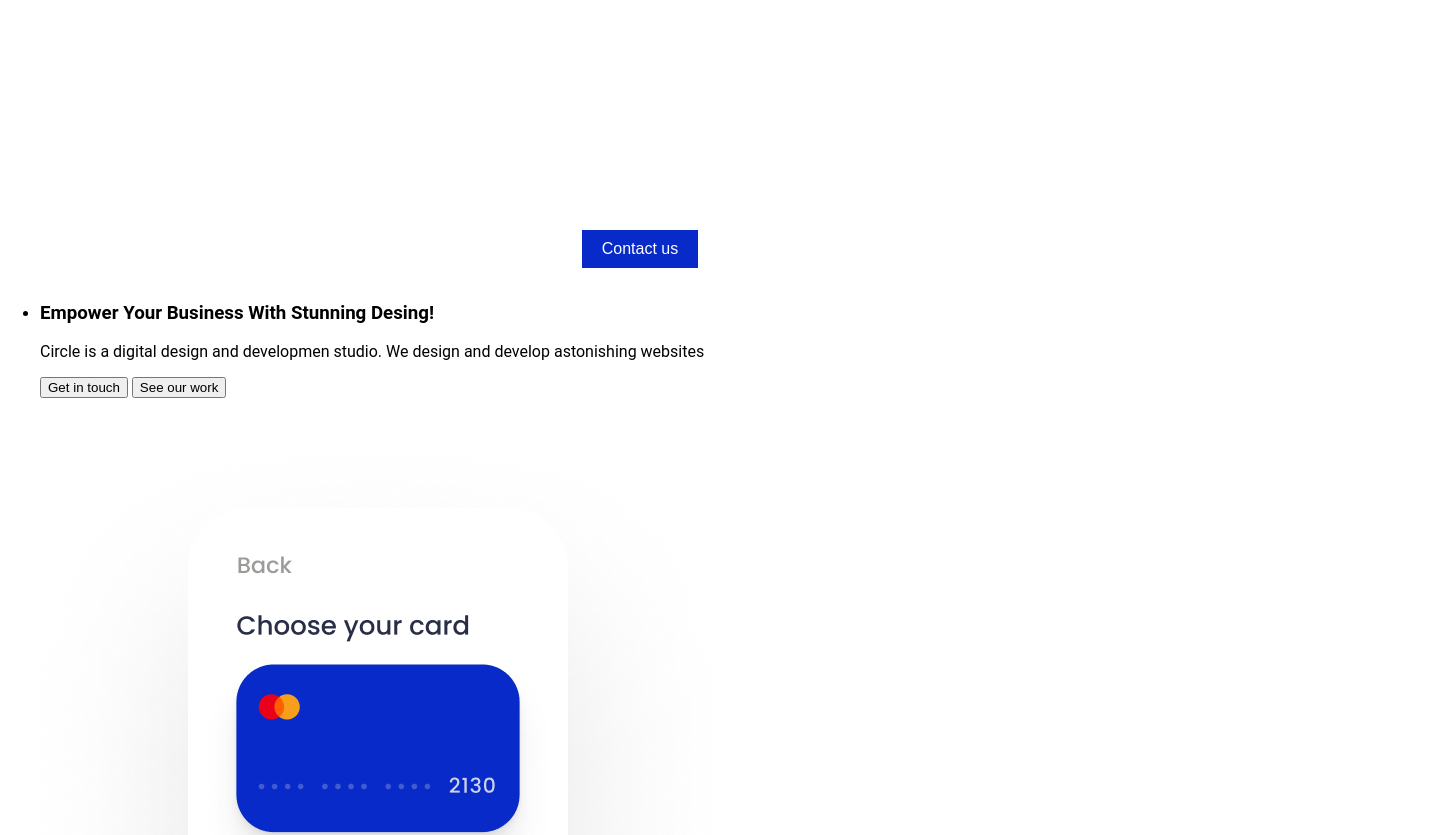
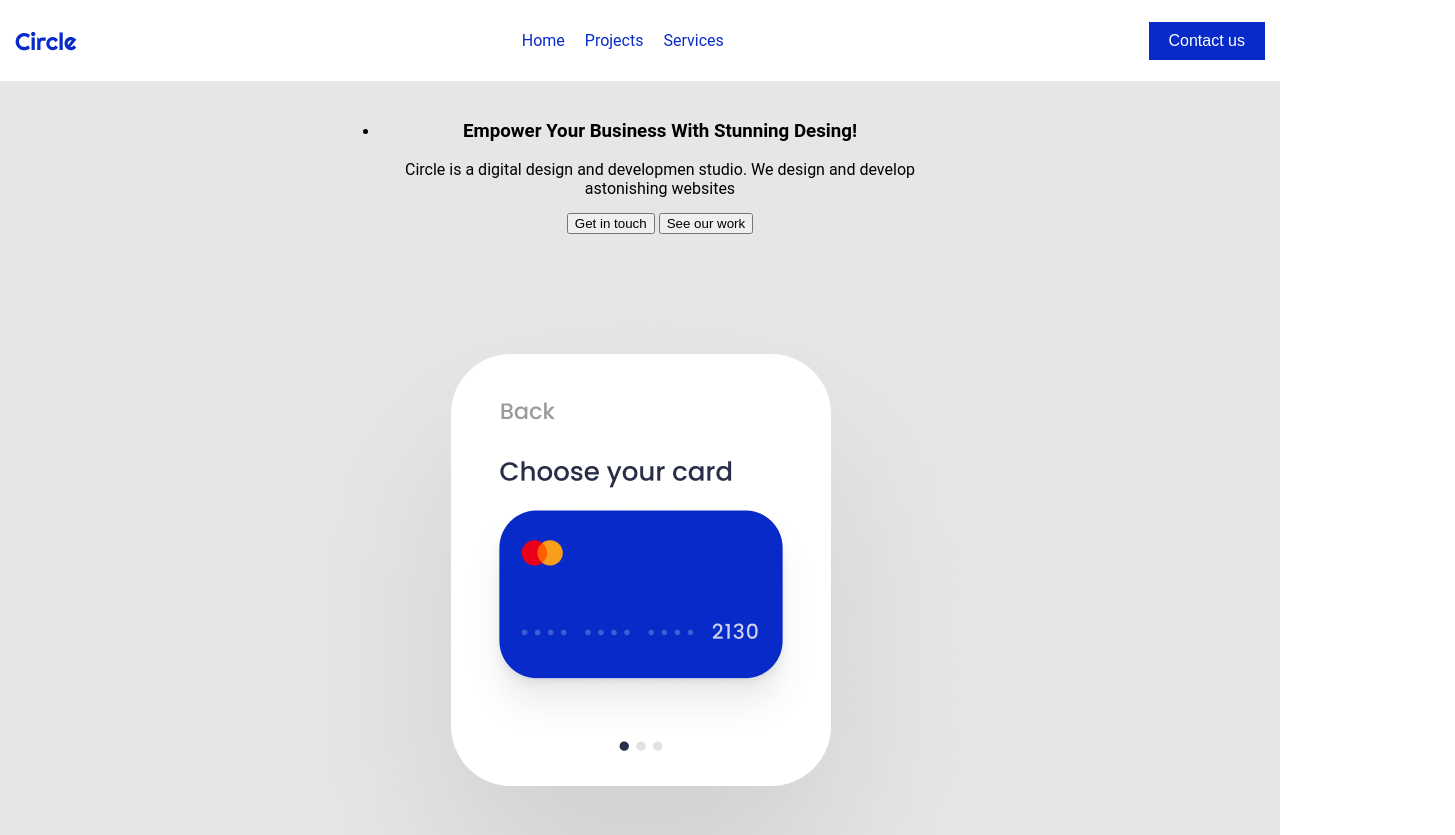
Before and after one commit to Andybetan/Project1, a plain HTML site: page Pag1/index.html in a window 1280 px wide. Shown: the top 835 px of the page, 1455 px wide, since content can reach past the window. Drawn offline with Linux system fonts and the light colour scheme.

Commit message:
cambios header

```diff
--- a/Pag1/index.html
+++ b/Pag1/index.html
@@ -11,7 +11,9 @@
     <!-- Header -->
     <header class="header">
      <nav class="nav-bar">
-        <svg width="1440" height="122" viewbox="0 0 1440 122" fill="none" stroke="black"></svg>
+        <svg width="62" height="20" viewBox="0 0 62 20" fill="none" stroke="black">
+            <image href="../Assets/logos/circle.svg" width="100%" height="100%" />
+          </svg>
      <ul>
         <li>Home</li>
         <li>Projects</li>
--- a/Pag1/styles.css
+++ b/Pag1/styles.css
@@ -4,24 +4,40 @@ body {
   padding: 0;
 }
 
-  nav {
+.header {
   background-color: #ffffff;
-    color: #fff;
+  color: #072AC8;
   padding: 15px;
   text-align: center;
 }
 
-  h2 {
-    display: inline-block;
-    margin: 0;
-    padding: 15px 0;
-    color: #072AC8;
+.nav-bar {
+  display: flex;
+  align-items: center;
+  justify-content: space-between;
+}
+
+nav ul {
+  list-style-type: none;
+  display: flex;
+}
+
+nav li {
+  margin-right: 20px;
 }
 
 nav a {
   color: #6B708D;
   text-decoration: none;
   margin: 0 20px;
+  display: inline-block;
+  transition: color 0.3s ease;
+}
+
+nav a:hover {
+  color: #072AC8;
+  transition: color 0,3s ease;
+
 }
 
 #contact-btn {
@@ -33,3 +49,36 @@ body {
   font-size: 16px;
   cursor: pointer;
 }
+
+.container-hero {
+  background-color: #e6e6e6;
+  padding: 20px;
+  text-align: center;
+}
+
+.texto {
+  max-width: 600px;
+  margin: 0 auto;
+}
+
+.texto p {
+  margin-bottom: 15px;
+}
+
+.images img {
+  max-width: 100%;
+  height: auto;
+  margin: 10px;
+}
+
+.container-logo {
+  background-color: #d9d9d9;
+  padding: 20px;
+  text-align: center;
+}
+
+.logos img {
+  max-width: 100%;
+  height: auto;
+  margin: 10px;
+}
```
Lines whose indentation alone changed are shown as unchanged.
